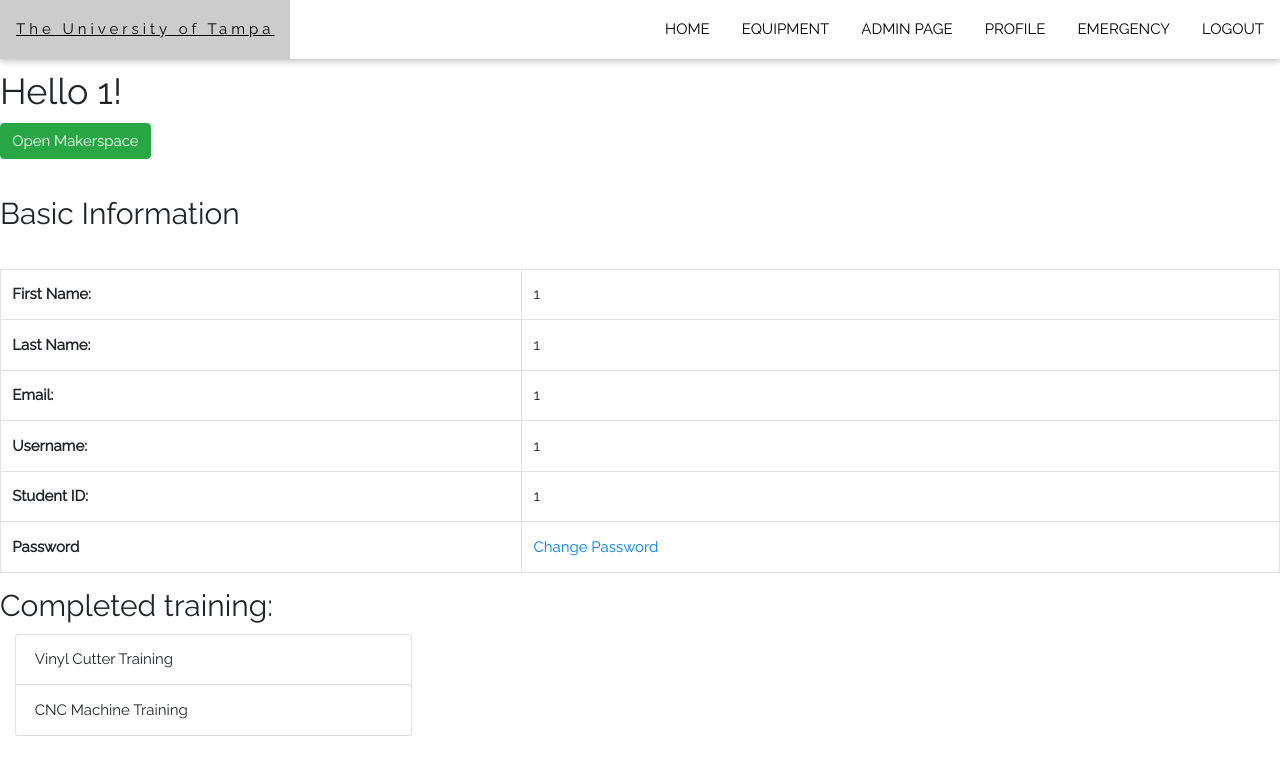
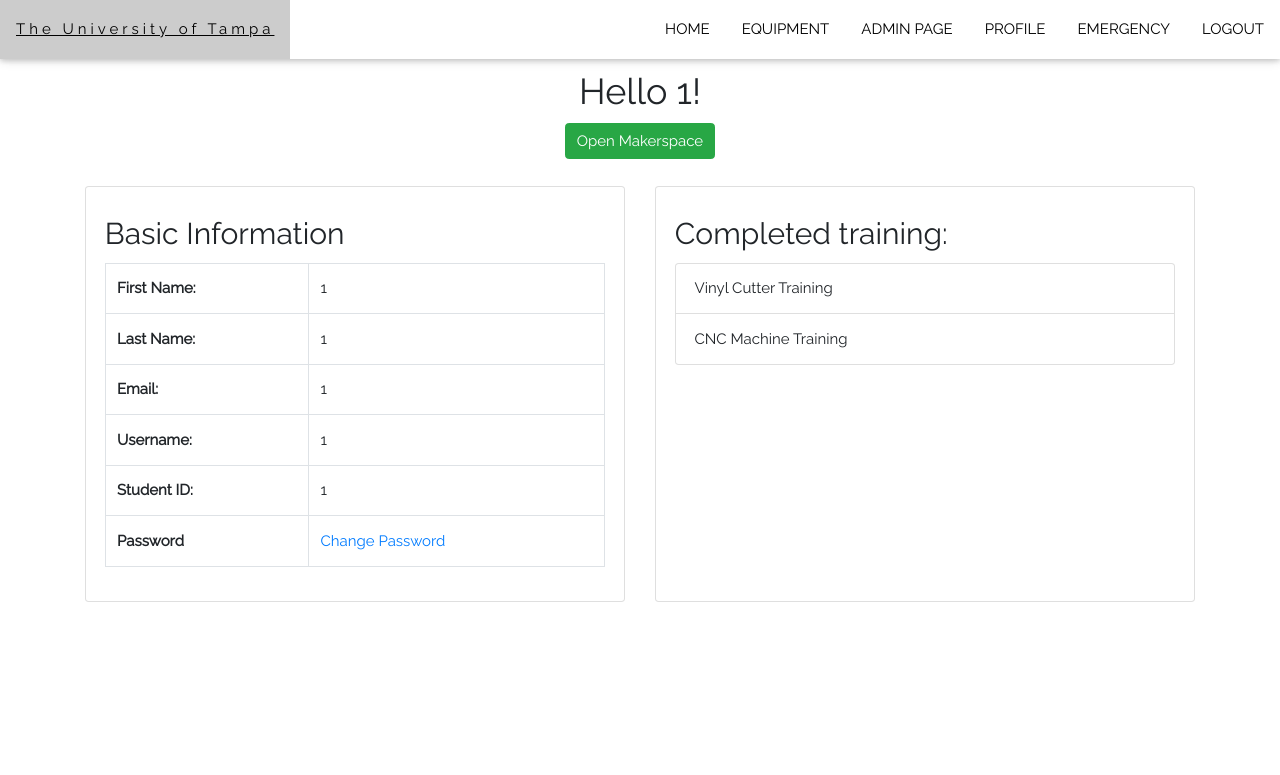
Before and after one commit to dhartline1001/fab-five, a Flask app: page /profile in a window 1280 px wide. Shown: the top 775 px of the page. Run offline with Flask 3, Linux system fonts and the light colour scheme; a user stored in the database is signed in; parts of the project's set-up code (start-up, migrations or seed data) failed here and were passed over; some libraries are stand-ins or nearby versions.

Commit message:
Update profile.html

```diff
--- a/MakerspaceApp/templates/profile.html
+++ b/MakerspaceApp/templates/profile.html
@@ -3,17 +3,22 @@
 {% block title %}Profile Page{% endblock %}
 {% block content %}
 <head>
-
     <meta name="viewport" content="width=device-width, initial-scale=1.0">
     <meta charset="UTF-8">
     <title>About</title>
 </head>
 <body>
+
+    <div class="container">
+        <div class="row">
+            <div class="col-12 text-center">
                 <h1>Hello {{current_user.first_name}}!</h1>
+            </div>
+        </div>
 
-    <!-- Only admin or worker will be able to see the button to change the status of
-    makerspace-->
         {% if current_user.is_authenticated and (current_user.is_admin or current_user.is_worker) %}
+        <div class="row d-flex justify-content-center">
+            <div class="col-auto">
                 <form action="{{ url_for('update_status') }}" method="post">
                     {% if is_open %}
                         <button type="submit" name="is_open" value="False" class="btn btn-danger">Close Makerspace</button>
@@ -21,11 +26,18 @@
                         <button type="submit" name="is_open" value="True" class="btn btn-success">Open Makerspace</button>
                     {% endif %}
                 </form>
+            </div>
+        </div>
         {% endif %}
+    </div>
+
     <br>
-    <h2>Basic Information</h2>
-    <br>
-
+    <div class="container">
+    <div class="row d-flex">
+        <div class="col-md-6">
+            <div class="card h-100">
+                <div class="card-body">
+                    <h2 class="card-title">Basic Information</h2>
                     <!-- Display user data-->
                     <table class="table table-bordered">
                         <tr>
@@ -54,7 +66,6 @@
                                 <a href="#" class="text-primary text-decoration-underline" data-toggle="collapse" data-target="#change-password-form">
                                     Change Password
                                 </a>
-
                                 <div id="change-password-form" class="collapse mt-3">
                                     <form method="POST" action="{{ url_for('change_password') }}">
                                         <div class="form-group">
@@ -65,24 +76,24 @@
                                             <label for="new-password">New Password:</label>
                                             <input type="password" name="new_password" class="form-control" required>
                                         </div>
-
                                         <div class="form-group">
                                             <label for="confirm-new-password">Confirm New Password:</label>
                                             <input type="password" name="confirm_new_password" class="form-control" required>
                                         </div>
-
                                         <button type="submit" class="btn btn-primary">Submit</button>
                                     </form>
                                 </div>
                             </td>
                         </tr>
                     </table>
-
-<h2>Completed training:</h2>
-
-<div class="container-fluid no-padding">
-  <div class="row ">
-    <div class="col-md-4">
+                </div>
+            </div>
+        </div>
+        <div class="col-md-6">
+            <div class="card h-100">
+                <div class="card-body">
+                    <h2 class="card-title">Completed training:</h2>
+                    <!-- Completed Training List -->
                     <ul class="list-group">
                         {% if current_user.printer_3d %}
                         <li class="list-group-item">3D Printer Training</li>
@@ -109,9 +120,8 @@
                 </div>
             </div>
         </div>
-
-
-
+    </div>
+    </div>
 
 
 </body>
```
Lines whose indentation alone changed are shown as unchanged.
